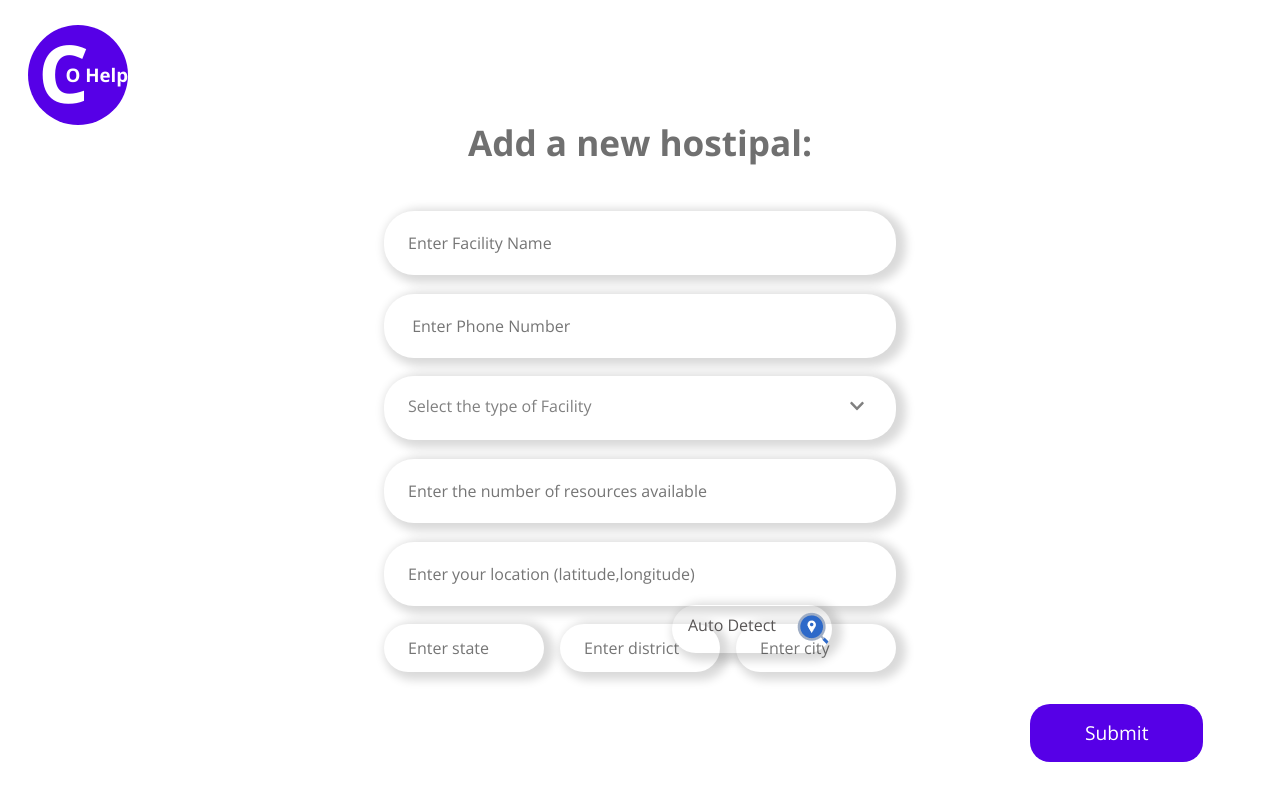
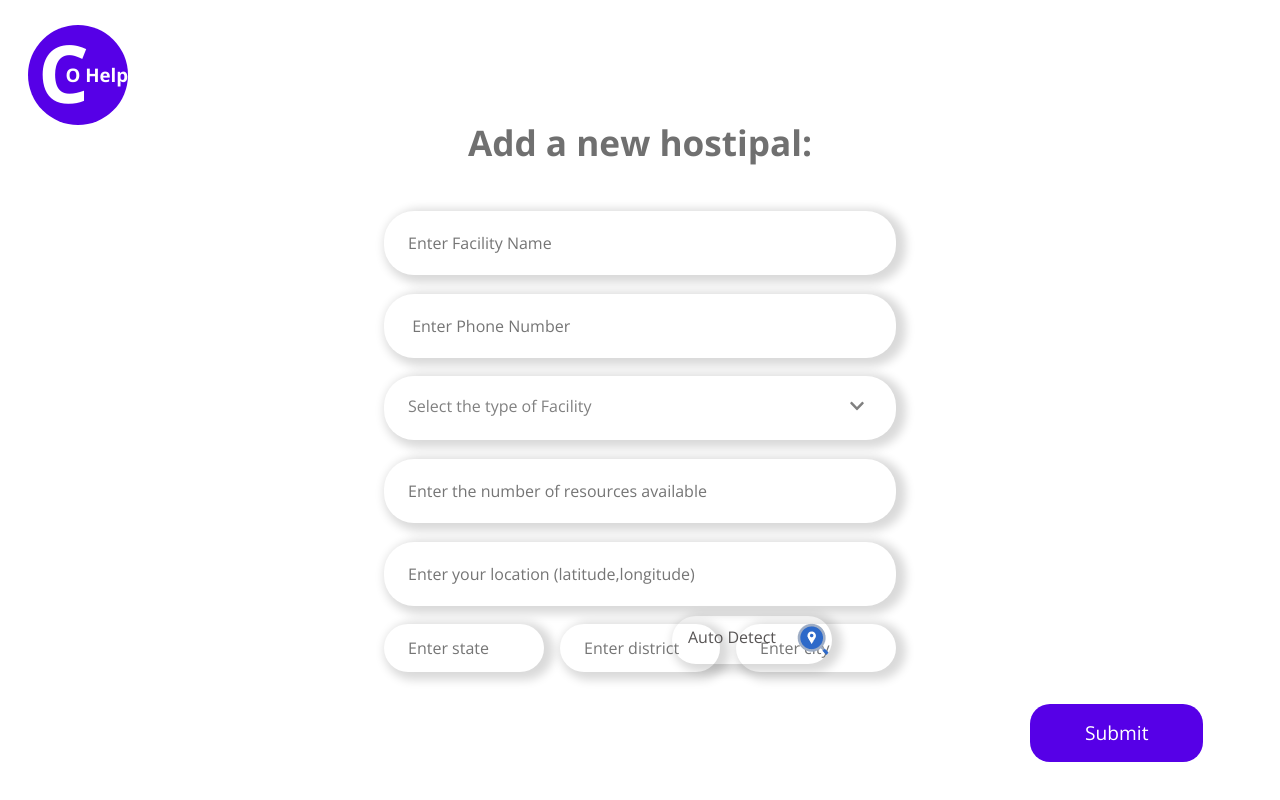
Before and after one commit to opticSquid/IIC-Covid-Help, a React (Create React App) app: page /hospitals in a window 1280 px wide. Built offline with nearby package versions, Linux system fonts and the light colour scheme; no server answers.

Commit message:
Update Hospitals.css

```diff
--- a/src/components/hospitals/Hospitals.css
+++ b/src/components/hospitals/Hospitals.css
@@ -115,7 +115,7 @@ button {
 #location__button {
   position: absolute;
   right: 28em;
-  bottom: 9.2em;
+  bottom: 8.5em;
   width: 10em;
   height: 3em;
   padding-left: 1em;
```
